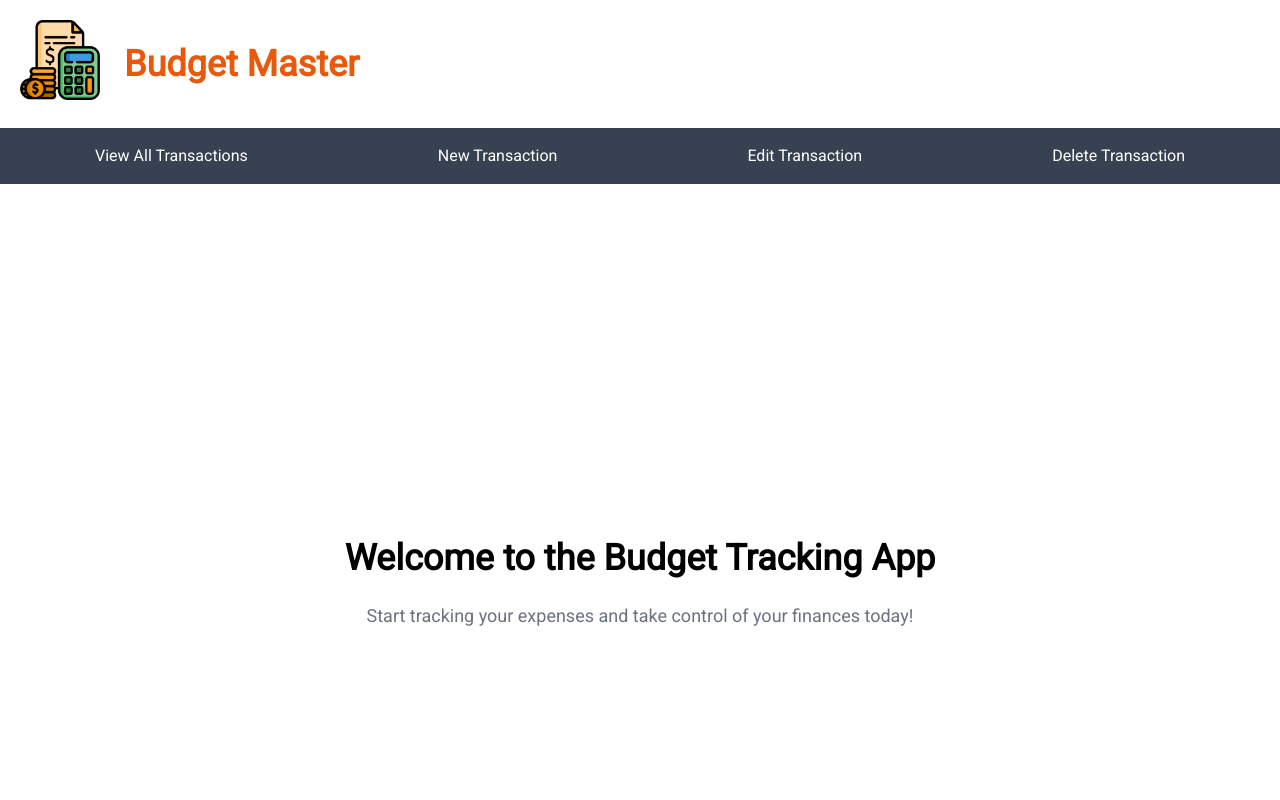
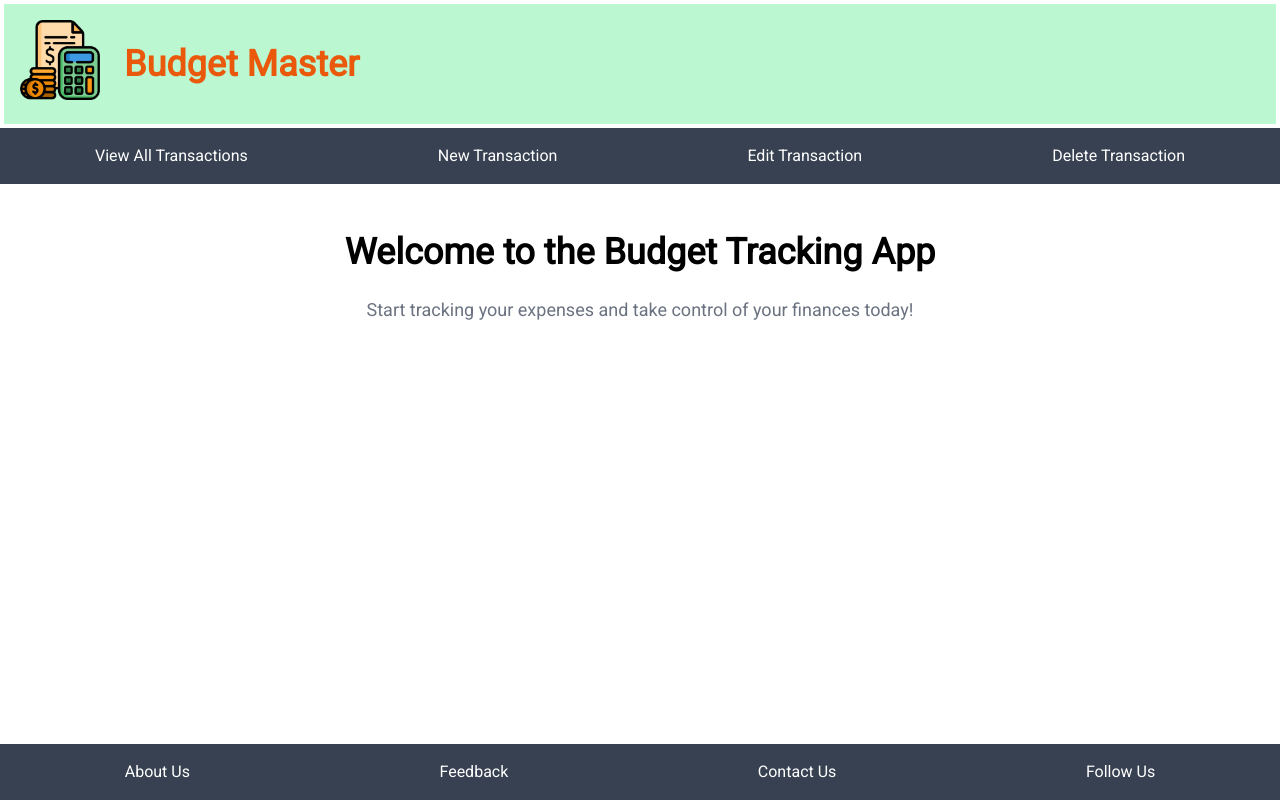
Before and after one commit to Vandhana-Mohan/budget-tracker-app-frontend, a React (Create React App) app: page / in a window 1280 px wide. Shown: the top 800 px of the page. Built offline with nearby package versions, Linux system fonts and the light colour scheme.

Commit message:
edit css

```diff
--- a/src/Components/Footer.js
+++ b/src/Components/Footer.js
@@ -1,6 +1,6 @@
 function Footer() {
   return (
-    <nav className="bg-gray-700 text-white py-4">
+    <nav className="bg-gray-700 text-white py-4 fixed bottom-0 w-full">
       <ul className="flex justify-around">
         <li className="cursor-pointer hover:text-gray-300">About Us</li>
         <li className="cursor-pointer hover:text-gray-300">Feedback</li>
@@ -10,4 +10,5 @@ function Footer() {
     </nav>
   );
 }
+
 export default Footer;
--- a/src/Components/Header.js
+++ b/src/Components/Header.js
@@ -3,7 +3,7 @@ import { Link } from "react-router-dom";
 
 function Header() {
   return (
-    <header className="flex m-1 p-4">
+    <header className="flex m-1 p-4 bg-green-200">
       <Link to="/">
         <img src={Budget} alt="logo" className="w-20 h-20" />
       </Link>
--- a/src/Pages/Home.js
+++ b/src/Pages/Home.js
@@ -1,6 +1,6 @@
 function Home() {
   return (
-    <div className="flex flex-col items-center justify-center h-screen">
+    <div className="flex flex-col items-center m-6 p-6 justify-center ">
       <h1 className="text-4xl font-bold mb-6">
         Welcome to the Budget Tracking App
       </h1>
```
